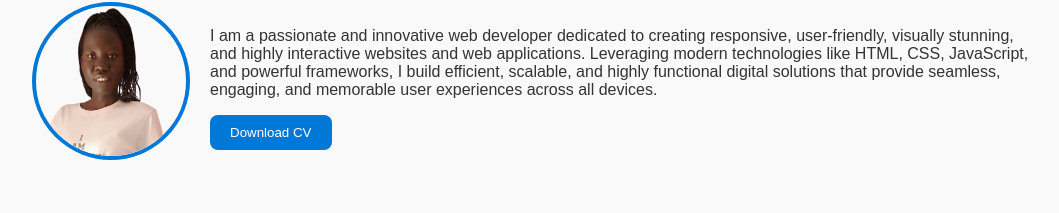
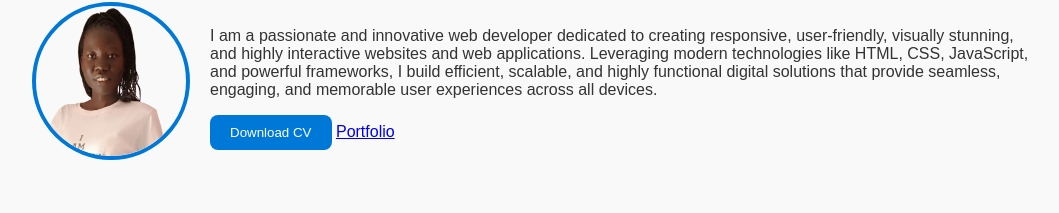
Before and after one commit to Alumo202O/Portfolio, a plain HTML site: page index.html in a window 1280 px wide. Shown: the part 818-1031 px from the top of the page, without its empty margins (108-1167 px from the left). Drawn offline with Linux system fonts and the light colour scheme.

Commit message:
updated portofolio link

```diff
--- a/index.html
+++ b/index.html
@@ -41,6 +41,7 @@
           engaging, and memorable user experiences across all devices.
         </p>
         <button class="cv-btn" onclick="window.open('cv.pdf')">Download CV</button>
+        <a href="https://docs.google.com/document/d/1OupscPXG0Rawfm20zhJaubakH4P4OqHkrMDPVdabJQk/edit?usp=sharing">Portfolio</a>
       </div>
     </div>
   </section>
```
